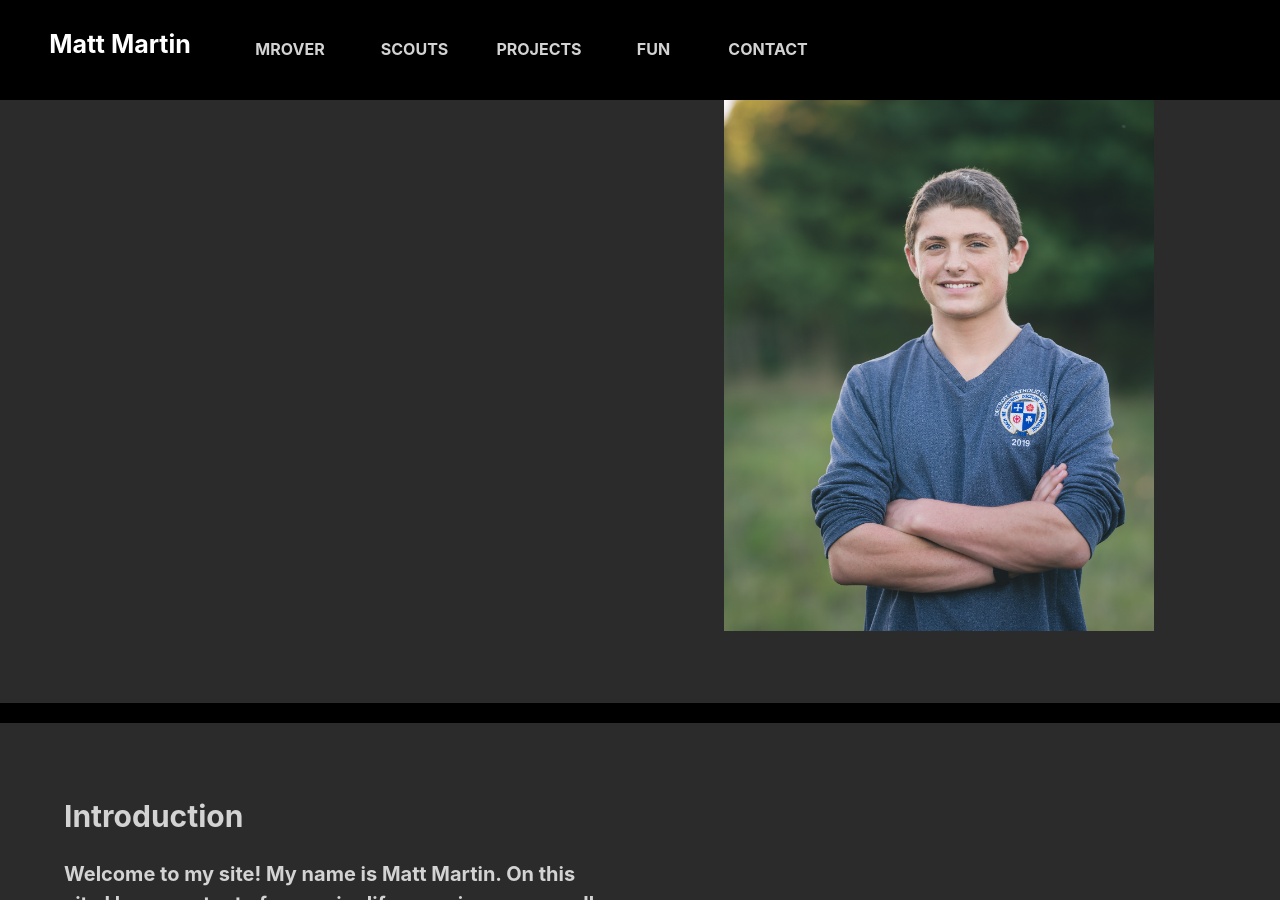
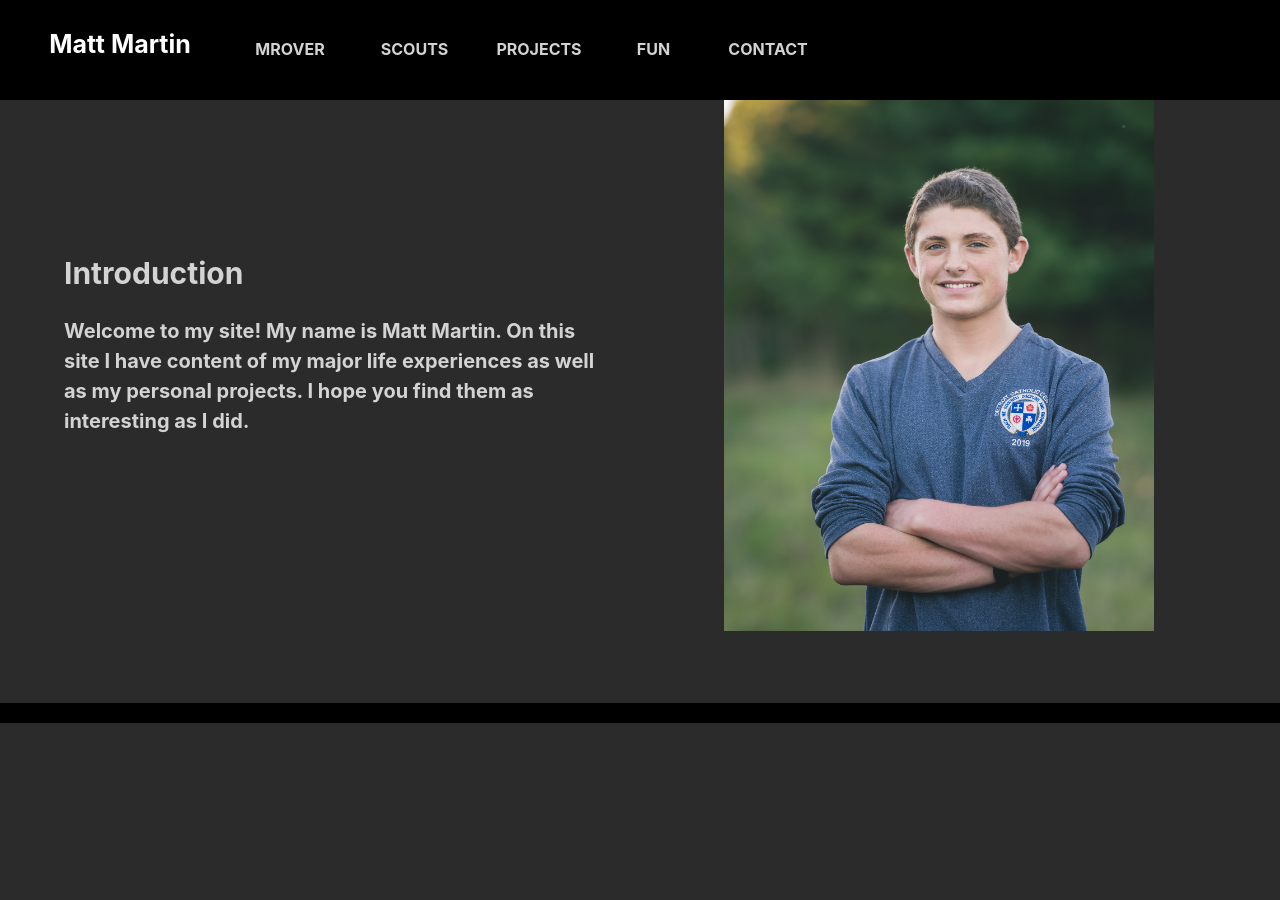
Before and after one commit to mmartin4972/website, a Jekyll site: the page built from index.html, in a window 1280 px wide and 900 px high, scrolled down 1097 px. Built offline with Jekyll 4.4.1, drawn with Linux system fonts in a browser that asks for light colours; after the commit the page ends 1820 px from its top, so only the background shows below that.

Commit message:
Adjusted folder structure and fixed centering bug

```diff
--- a/css/home.css
+++ b/css/home.css
@@ -158,7 +158,8 @@ animation: fadeIn 1s linear;
 }
 
 .vertical-center {
-	position: relative;
+	margin: 0;
+	position: absolute;
 	top: 50%;
 	-ms-transform: translateY(-50%);
 	transform: translateY(-50%);
```
